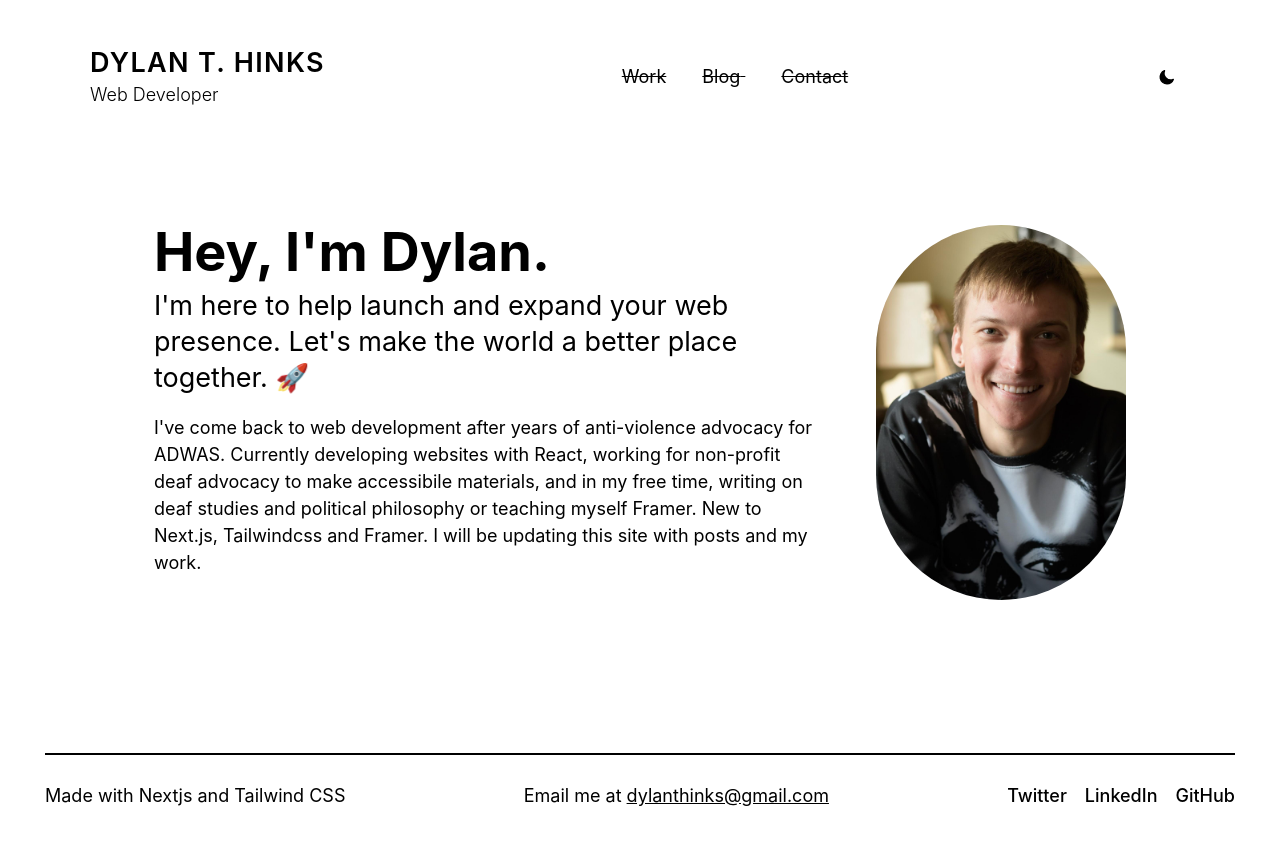
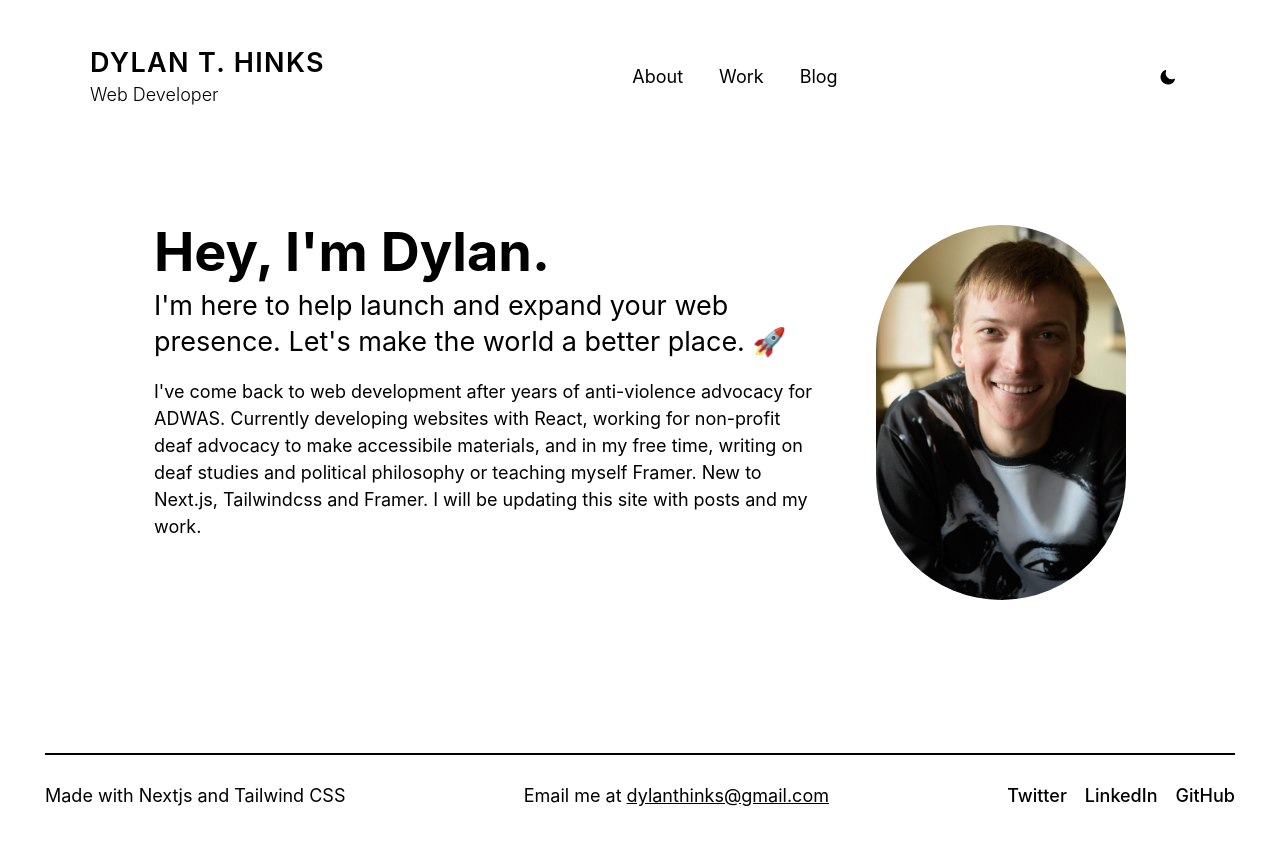
Before and after one commit to dylanthinks/portfolio, a Next.js app: page / in a window 1280 px wide. Shown: the top 844 px of the page. Built offline with nearby package versions, Linux system fonts and the light colour scheme.

Commit message:
working on portfolio page for work branch

```diff
--- a/components/AboutMe.js
+++ b/components/AboutMe.js
@@ -4,15 +4,15 @@ import profile from "../public/images/profile.jpg";
 
 const About = () => {
   return (
-    <div className="container max-w-4xl px-4 pt-4 mx-auto">
+    <div className="container max-w-4xl px-8 lg:px-4 pt-4 mx-auto">
       <div className="lg:space-x-5 lg:flex lg:flex-row item-center lg:-mx-4 flex flex-col-reverse text-center lg:text-left">
         <div className="lg:px-4 lg:mt-12 ">
           <h1 className="text-6xl font-bold text-gray-900 lg:text-5xl dark:text-white">
             Hey, I'm Dylan.
           </h1>
-          <h2 className="pt-2 px-4 lg:px-0 text-2xl dark:text-white">
+          <h2 className="pt-2 px-16 lg:px-0 text-2xl dark:text-white">
             I'm here to help launch and expand your web presence. Let's make the
-            world a better place together. 🚀
+            world a better place. 🚀
           </h2>
           <div className="mt-4 text-gray-800 dark:text-white px-4 md:px-10 lg:px-0">
             <p className="mb-4">
--- a/components/navigation.js
+++ b/components/navigation.js
@@ -29,16 +29,29 @@ export default function Nav() {
         </div>
 
         <div className="space-x-8 hidden md:block">
-          <Link href="/coming-soon">
+          <Link href="/about">
             <a
               className={`text-base  ${
-                router.asPath === "/coming-soon"
-                  ? "text-gray-800 font-bold dark:text-gray-400 line-through"
-                  : "text-gray-600 dark:text-gray-300 font-normal line-through"
+                router.asPath === "/about"
+                  ? "text-gray-800 font-bold dark:text-gray-400"
+                  : "text-gray-600 dark:text-gray-300 font-normal"
+              }`}
+            >
+              About
+              {router.asPath === "/about"}
+            </a>
+          </Link>
+
+          <Link href="/work">
+            <a
+              className={`text-base  ${
+                router.asPath === "/work"
+                  ? "text-gray-800 font-bold dark:text-gray-400"
+                  : "text-gray-600 dark:text-gray-300 font-normal"
               }`}
             >
               Work
-              {router.asPath === "/coming-soon" && (
+              {router.asPath === "/work" && (
                 <svg
                   xmlns="http://www.w3.org/2000/svg"
                   width="16"
@@ -56,16 +69,16 @@ export default function Nav() {
             </a>
           </Link>
 
-          <Link href="/coming-soon">
+          <Link href="/blog">
             <a
               className={`text-base  ${
-                router.asPath === "/coming-soon"
+                router.asPath === "/blog"
                   ? "text-gray-800 font-bold dark:text-gray-400"
-                  : "text-gray-600 dark:text-gray-300 font-normal line-through"
+                  : "text-gray-600 dark:text-gray-300 font-normal"
               }`}
             >
               Blog{" "}
-              {router.asPath === "/coming-soon" && (
+              {router.asPath === "/blog" && (
                 <svg
                   xmlns="http://www.w3.org/2000/svg"
                   width="16"
@@ -80,19 +93,6 @@ export default function Nav() {
                   />
                 </svg>
               )}
-            </a>
-          </Link>
-
-          <Link href="/coming-soon">
-            <a
-              className={`text-base  ${
-                router.asPath === "/coming-soon"
-                  ? "text-gray-800 font-bold dark:text-gray-400"
-                  : "text-gray-600 dark:text-gray-300 font-normal line-through"
-              }`}
-            >
-              Contact
-              {router.asPath === "/coming-soon"}
             </a>
           </Link>
         </div>
@@ -130,20 +130,70 @@ export default function Nav() {
           )}
         </button>
       </div>
+
       <div className="space-x-8 block md:hidden mt-4">
+        <Link href="/about">
+          <a
+            className={`text-base  ${
+              router.asPath === "/about"
+                ? "text-gray-800 font-bold dark:text-gray-400 line-through"
+                : "text-gray-600 dark:text-gray-300 font-normal line-through"
+            }`}
+          >
+            About
+            {router.asPath === "/about"}
+          </a>
+        </Link>
         <Link href="/work">
-          <a classname="text-base font-normal text-gray-600 dark:text-gray-300">
+          <a
+            className={`text-base  ${
+              router.asPath === "/work"
+                ? "text-gray-800 font-bold dark:text-gray-400"
+                : "text-gray-600 dark:text-gray-300 font-normal"
+            }`}
+          >
             Work
+            {router.asPath === "/work" && (
+              <svg
+                xmlns="http://www.w3.org/2000/svg"
+                width="16"
+                height="16"
+                fill="currentColor"
+                className="bi bi-arrow-down inline-block h-3 w-3"
+                viewBox="0 0 16 16"
+              >
+                <path
+                  fillRule="evenodd"
+                  d="M8 1a.5.5 0 0 1 .5.5v11.793l3.146-3.147a.5.5 0 0 1 .708.708l-4 4a.5.5 0 0 1-.708 0l-4-4a.5.5 0 0 1 .708-.708L7.5 13.293V1.5A.5.5 0 0 1 8 1z"
+                />
+              </svg>
+            )}
           </a>
         </Link>
         <Link href="/blog">
-          <a classname="text-base font-normal text-gray-600 dark:text-gray-300">
-            Blog
-          </a>
-        </Link>
-        <Link href="/contact">
-          <a classname="text-base font-normal text-gray-600 dark:text-gray-300">
-            Contact
+          <a
+            className={`text-base  ${
+              router.asPath === "/blog"
+                ? "text-gray-800 font-bold dark:text-gray-400"
+                : "text-gray-600 dark:text-gray-300 font-normal"
+            }`}
+          >
+            Blog{" "}
+            {router.asPath === "/blog" && (
+              <svg
+                xmlns="http://www.w3.org/2000/svg"
+                width="16"
+                height="16"
+                fill="currentColor"
+                className="bi bi-arrow-down inline-block h-3 w-3"
+                viewBox="0 0 16 16"
+              >
+                <path
+                  fillRule="evenodd"
+                  d="M8 1a.5.5 0 0 1 .5.5v11.793l3.146-3.147a.5.5 0 0 1 .708.708l-4 4a.5.5 0 0 1-.708 0l-4-4a.5.5 0 0 1 .708-.708L7.5 13.293V1.5A.5.5 0 0 1 8 1z"
+                />
+              </svg>
+            )}
           </a>
         </Link>
       </div>
--- /dev/null
+++ b/pages/about.js
@@ -0,0 +1,21 @@
+import Layout from "../components/layout";
+
+export default function About() {
+  return (
+    <Layout about>
+      <main className="container">
+        <p>About page</p>
+        <div>
+          <h3 className="font-bold">Worked with</h3>
+          <ul>
+            <li>Abused Deaf Women's Advocacy Services</li>
+            <li>CDK Global</li>
+            <li>Gallaudet University</li>
+            <li>SignVote, Communication Services for the Deaf</li>
+            <li>Colorado Association of the Deaf</li>
+          </ul>
+        </div>
+      </main>
+    </Layout>
+  );
+}
--- a/pages/work/index.js
+++ b/pages/work/index.js
@@ -13,10 +13,7 @@ export default function Work() {
         <div className="dark:bg-gray-900">
           <div className="max-w-6xl mx-auto grid grid-cols-1 md:grid-cols-2 gap-8 py-20 pb-40">
             {/* Single card */}
-            <a
-              href="https://tailwindmasterkit.com"
-              className="w-full block shadow-2xl"
-            >
+            <a href="/" className="w-full block shadow-2xl">
               <div className="relative overflow-hidden">
                 <img
                   src="../public/images/cad.JPG"
```
